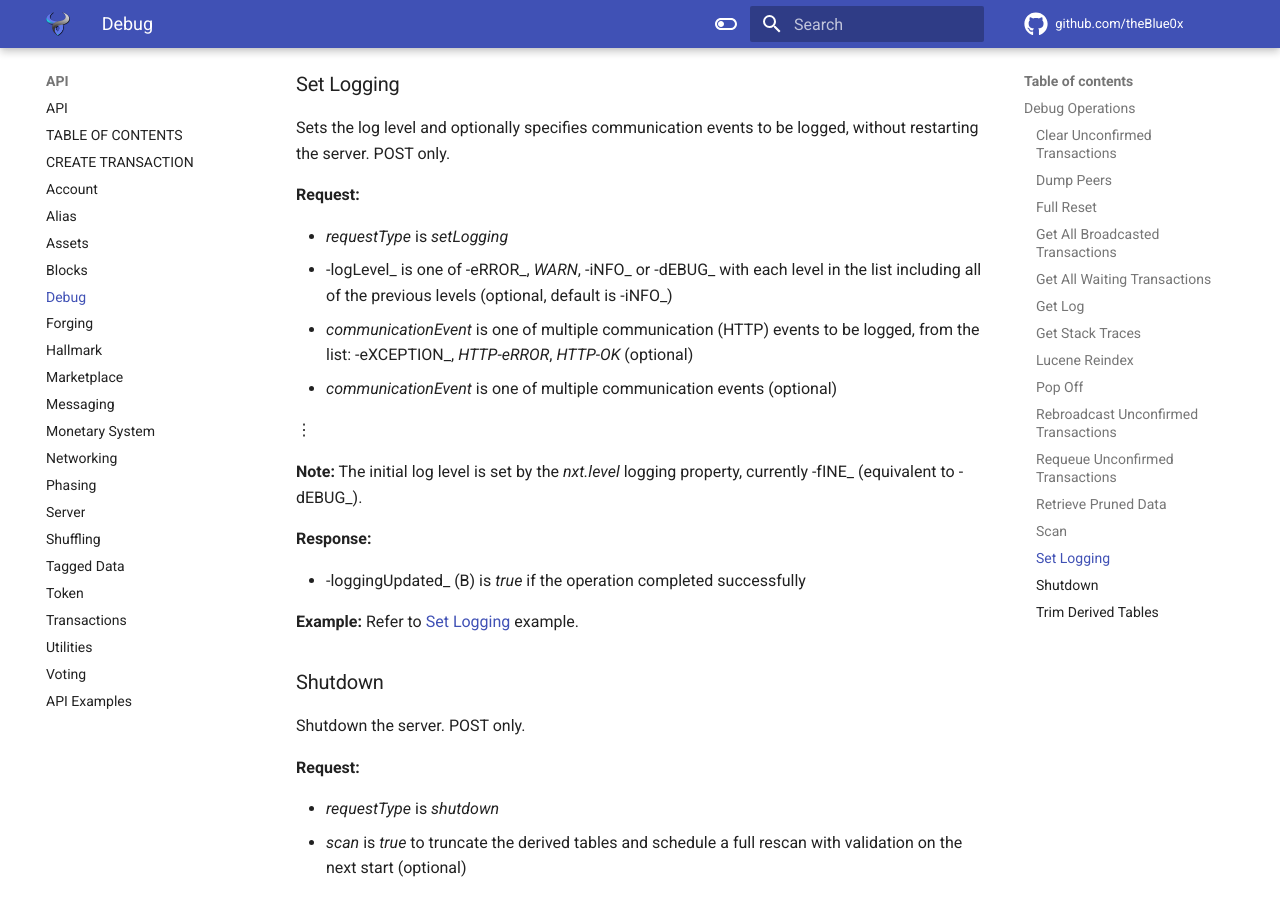
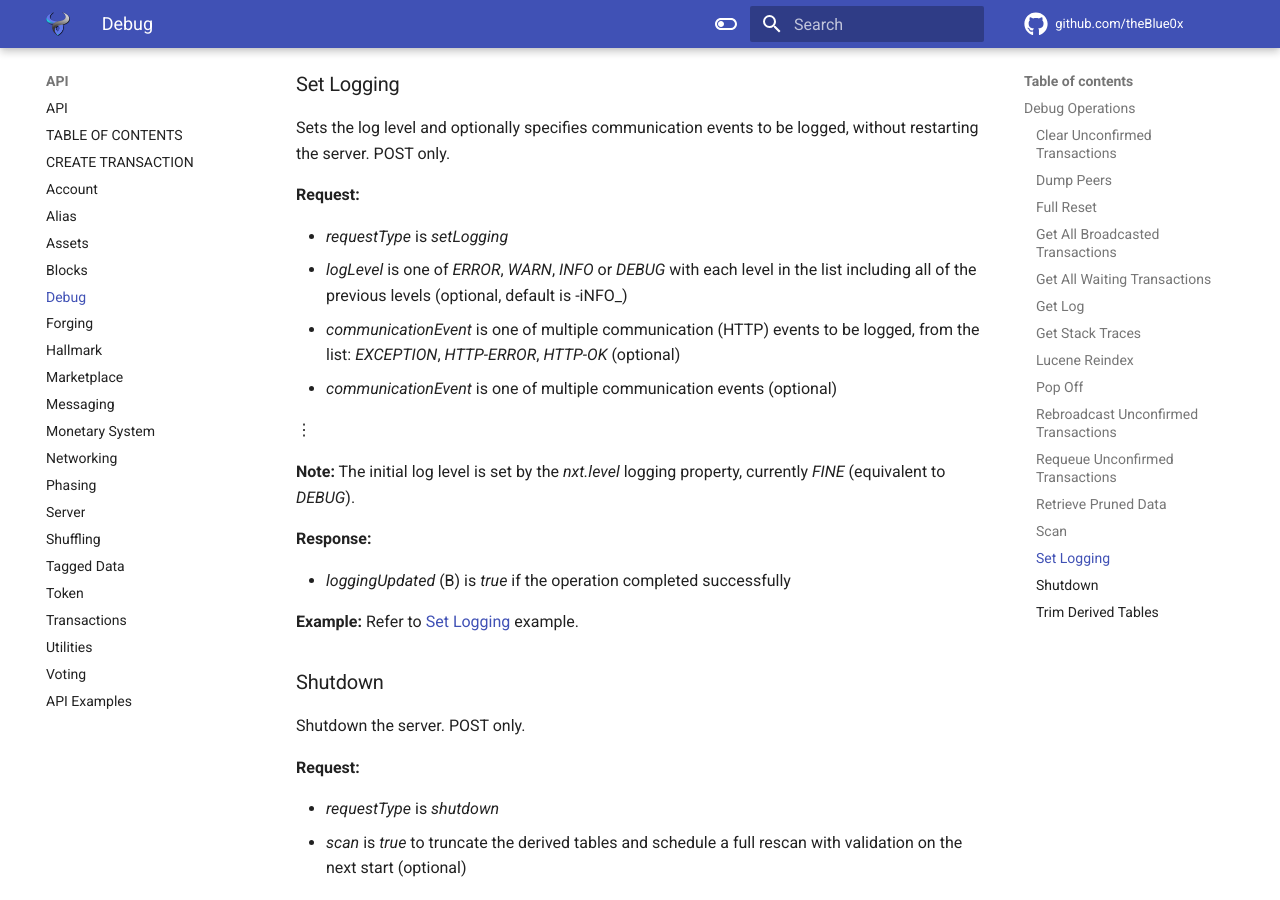
Before and after one commit to theBlue0x/docs, an MkDocs documentation site: the page built from docs/api/debug.md, in a window 1280 px wide and 900 px high, scrolled down 6381 px. Built offline with MkDocs 1.6.1 and Material for MkDocs 9.7.7, drawn with Linux system fonts in a browser that asks for light colours; some of the changed text lies outside the part shown.

Commit message:
Fix typos

```diff
--- a/docs/api/debug.md
+++ b/docs/api/debug.md
@@ -118,13 +118,13 @@
 **Response:**
 
 *   _requestProcessingTime_ (N) is the API request processing time (in millisec)
-*   -locks_ (A) is an array of lock objects
+*   _locks_ (A) is an array of lock objects
 *   _threads_ (A) is an array of thread objects with the following fields:
     *   _trace_ (A) is an array of traces (S)
     *   _name_ (S) is the thread name
     *   _id_ (N) is the thread ID
-    *   _state_ (S) is the thread state, one of _WAITING_, -tIMED\_WAITING_ and -rUNNABLE_
-    *   -locks_ (A) is an array of lock objects with the following fields, if not empty:
+    *   _state_ (S) is the thread state, one of _WAITING_, _TIMED\_WAITING_ and _RUNNABLE_
+    *   _locks_ (A) is an array of lock objects with the following fields, if not empty:
         *   _trace_ (S)
         *   _depth_ (N)
         *   _name_ (S)
@@ -138,7 +138,7 @@
 
 **Request:**
 
-*   _requestType_ is -luceneReindex_
+*   _requestType_ is _luceneReindex_
 
 **Response:**
 
@@ -240,17 +240,17 @@
 **Request:**
 
 *   _requestType_ is _setLogging_
-*   -logLevel_ is one of -eRROR_, _WARN_, -iNFO_ or -dEBUG_ with each level in the list including all of the previous levels (optional, default is -iNFO_)
-*   _communicationEvent_ is one of multiple communication (HTTP) events to be logged, from the list: -eXCEPTION_, _HTTP-eRROR_, _HTTP-OK_ (optional)
+*   _logLevel_ is one of _ERROR_, _WARN_, _INFO_ or _DEBUG_ with each level in the list including all of the previous levels (optional, default is -iNFO_)
+*   _communicationEvent_ is one of multiple communication (HTTP) events to be logged, from the list: _EXCEPTION_, _HTTP-ERROR_, _HTTP-OK_ (optional)
 *   _communicationEvent_ is one of multiple communication events (optional)
 
 ⋮
 
-**Note:** The initial log level is set by the _nxt.level_ logging property, currently -fINE_ (equivalent to -dEBUG_).
+**Note:** The initial log level is set by the _nxt.level_ logging property, currently _FINE_ (equivalent to _DEBUG_).
 
 **Response:**
 
-*   -loggingUpdated_ (B) is _true_ if the operation completed successfully
+*   _loggingUpdated_ (B) is _true_ if the operation completed successfully
 
 **Example:** Refer to [Set Logging](API_Examples.md#set-logging "The Blue0x API Examples") example.
 
```
Also changed, not shown: docs/api/forging.md (+1 -1 lines), docs/api/monetary_system.md (+1 -1 lines), docs/api/utilities.md (+3 -3 lines).
